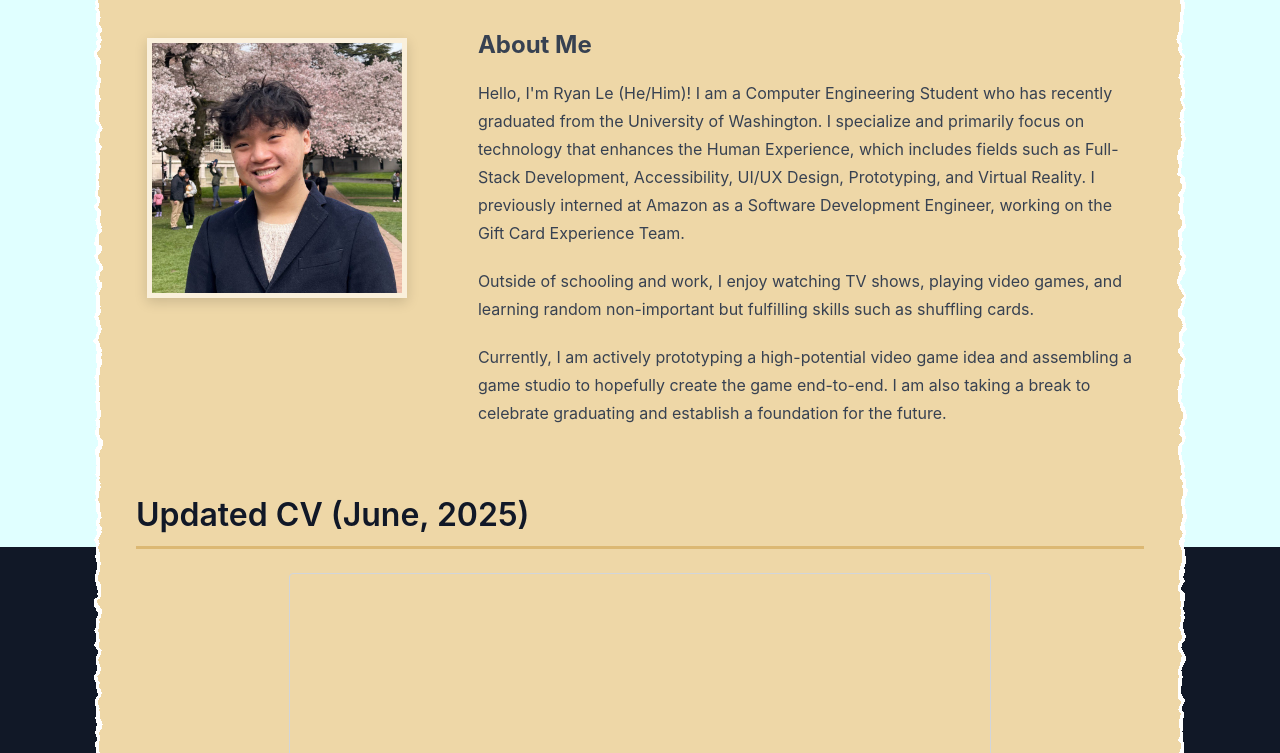
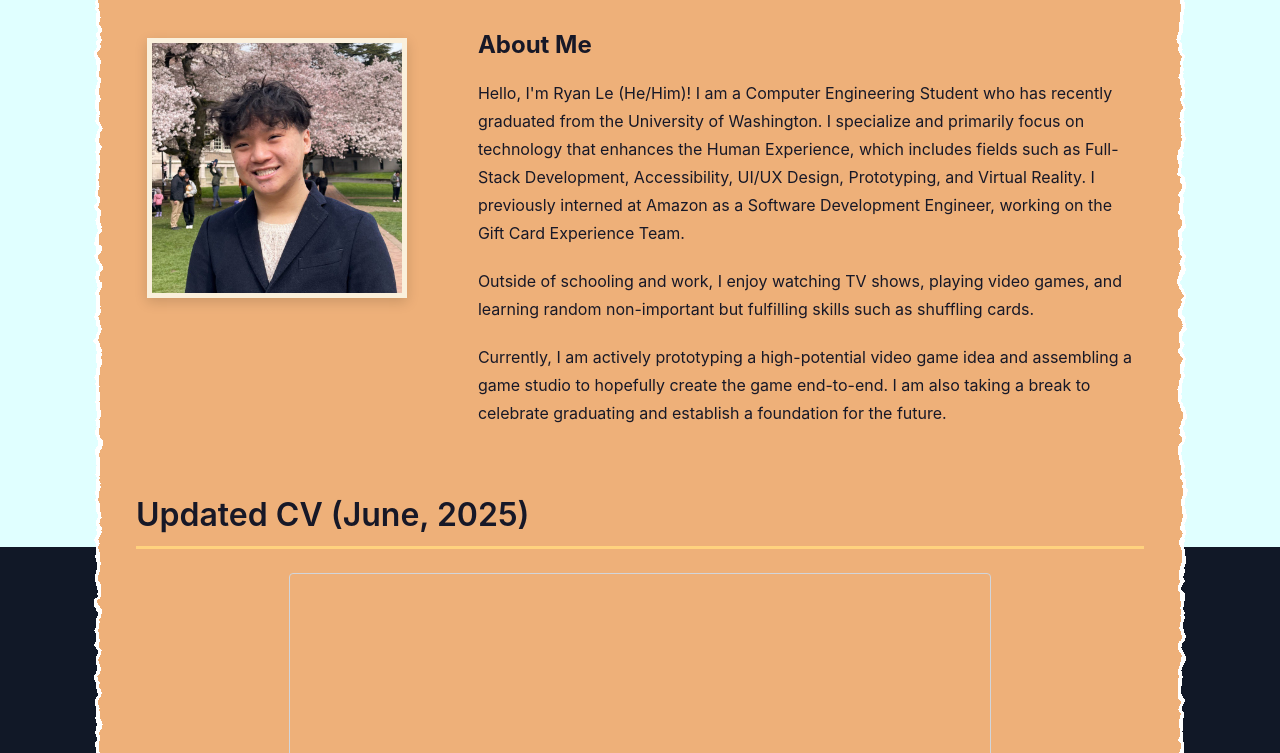
Before and after one commit to ryanvanle/personal-website-project, a plain HTML site: page index.html in a window 1280 px wide. Shown: the part 253-1006 px from the top of the page. Drawn offline with Linux system fonts and the light colour scheme; animation ran at ten frames a second.

Commit message:
made background darker

```diff
--- a/styles.css
+++ b/styles.css
@@ -11,7 +11,7 @@ body {
   width: 100%;
   display: flex;
   justify-content: center;
-  color: #D1D5DB;
+  color: #FAF0E6; /* MODIFIED: New high-contrast text color */
 }
 
 #backgroundCanvas {
@@ -51,7 +51,7 @@ body {
   left: 0;
   width: 100%;
   height: 100%;
-  background-color: #eed7a7;
+  background-color: #eeb079;
   border: 4px solid #ffffff;
   border-radius: 4px;
   filter: url(#staticPaperDistortion);
@@ -155,7 +155,7 @@ body {
     margin-top: 3rem;
     margin-bottom: 1.5rem;
     color: #111827;
-    border-bottom: 3px solid #dcb873;
+    border-bottom: 3px solid #ffd27e;
     padding-bottom: 0.75rem;
     text-align: left;
 }
@@ -241,7 +241,7 @@ body {
     margin-top: 2rem;
     margin-bottom: 1rem;
     color: #374151;
-    border-bottom: 1px solid #E5E7EB;
+    border-bottom: 2px solid #ffd27e;
     padding-bottom: 0.5rem;
 }
 .skill-list-container {
@@ -345,7 +345,7 @@ body {
 
 #course-list li {
   padding: 0.5rem 0.25rem;
-  border-bottom: 1px solid #E5E7EB;
+  border-bottom: 2px solid #ffd27e;
 }
 
 #course-list li:last-child {
@@ -355,3 +355,18 @@ body {
 #filter-controls {
   margin-bottom: 1rem;
 }
+
+:root {
+  --paper-text-color: #171827;
+}
+
+.portfolio-content-section h1,
+.portfolio-content-section #motto,
+.portfolio-content-section > section > h2,
+#about-me-container > h2,
+.skills-section-container h3,
+#course-search-container label,
+.portfolio-content-section section p,
+.portfolio-content-section section ul {
+    color: var(--paper-text-color);
+}
```
Also changed, not shown: img/paper-texture.jpg (added), 2 other files.
